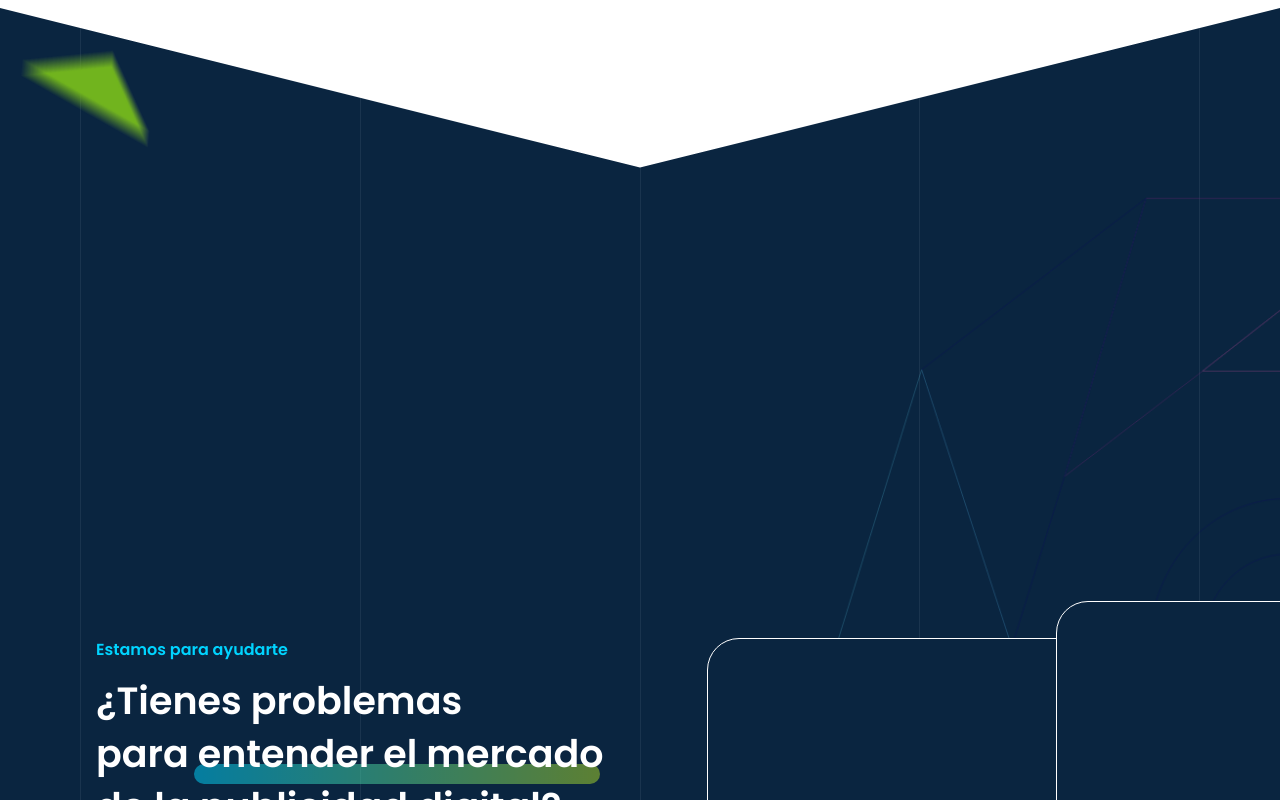
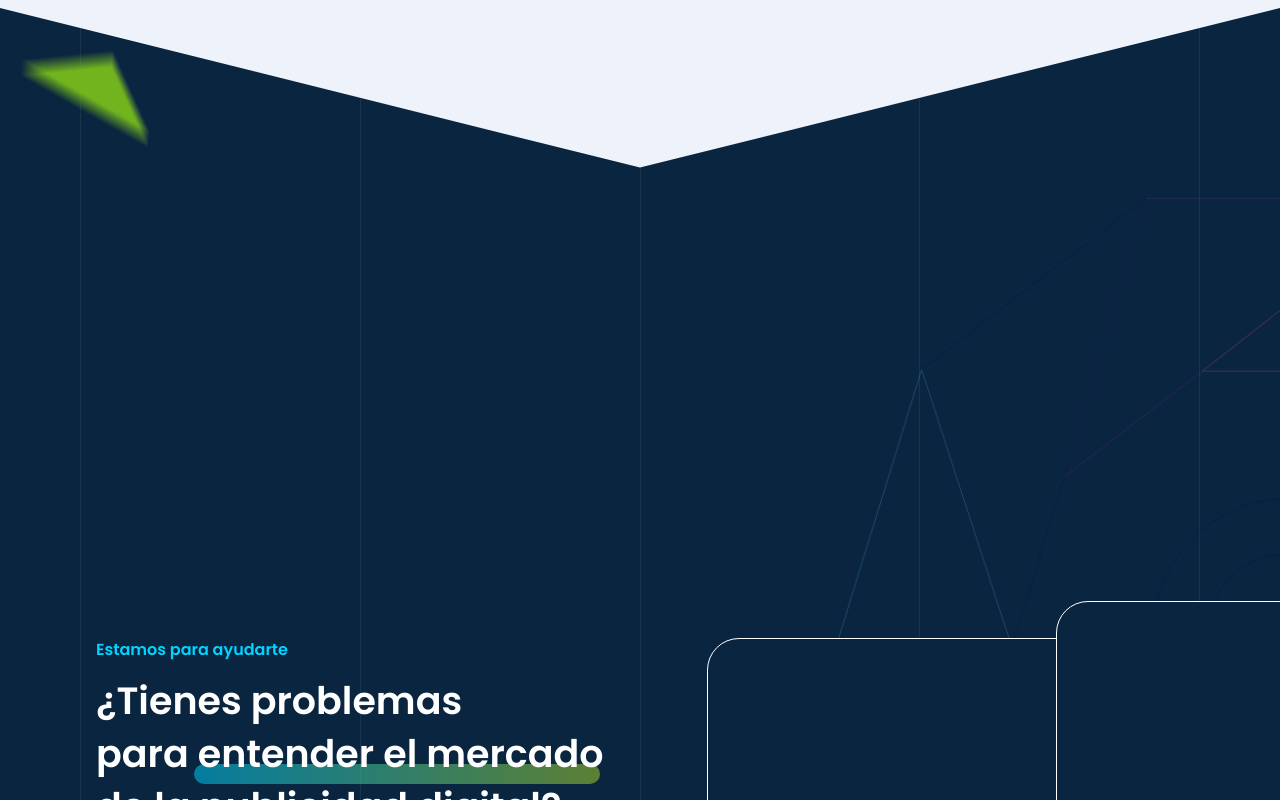
Before and after one commit to phronesys/admetricks-challenge-vue, a Vue app: page /#/ in a window 1280 px wide. Shown: the top 800 px of the page. Built offline with nearby package versions, Linux system fonts and the light colour scheme.

Commit message:
style(layout): background color fix

```diff
--- a/src/App.vue
+++ b/src/App.vue
@@ -9,6 +9,6 @@
   font-family: Poppins, Avenir, Helvetica, Arial, sans-serif;
   -webkit-font-smoothing: antialiased;
   -moz-osx-font-smoothing: grayscale;
-  @apply m-0 pt-2 selection:bg-admetricks-secondary selection:text-white;
+  @apply m-0 p-0 selection:bg-admetricks-secondary selection:text-white;
 }
 </style>
--- a/src/views/landing.vue
+++ b/src/views/landing.vue
@@ -1,4 +1,5 @@
 <template>
+<div class="bg-admetricks-light pt-2">
   <main id="landing">
     <div class="lines">
       <span></span>
@@ -14,6 +15,7 @@
     <img src="../assets/triangle-yellow.png" class="yellow" />
     <img src="../assets/triangle-orange.png" class="orange" />
   </main>
+</div>
 </template>
 
 <script setup lang="ts">
```
